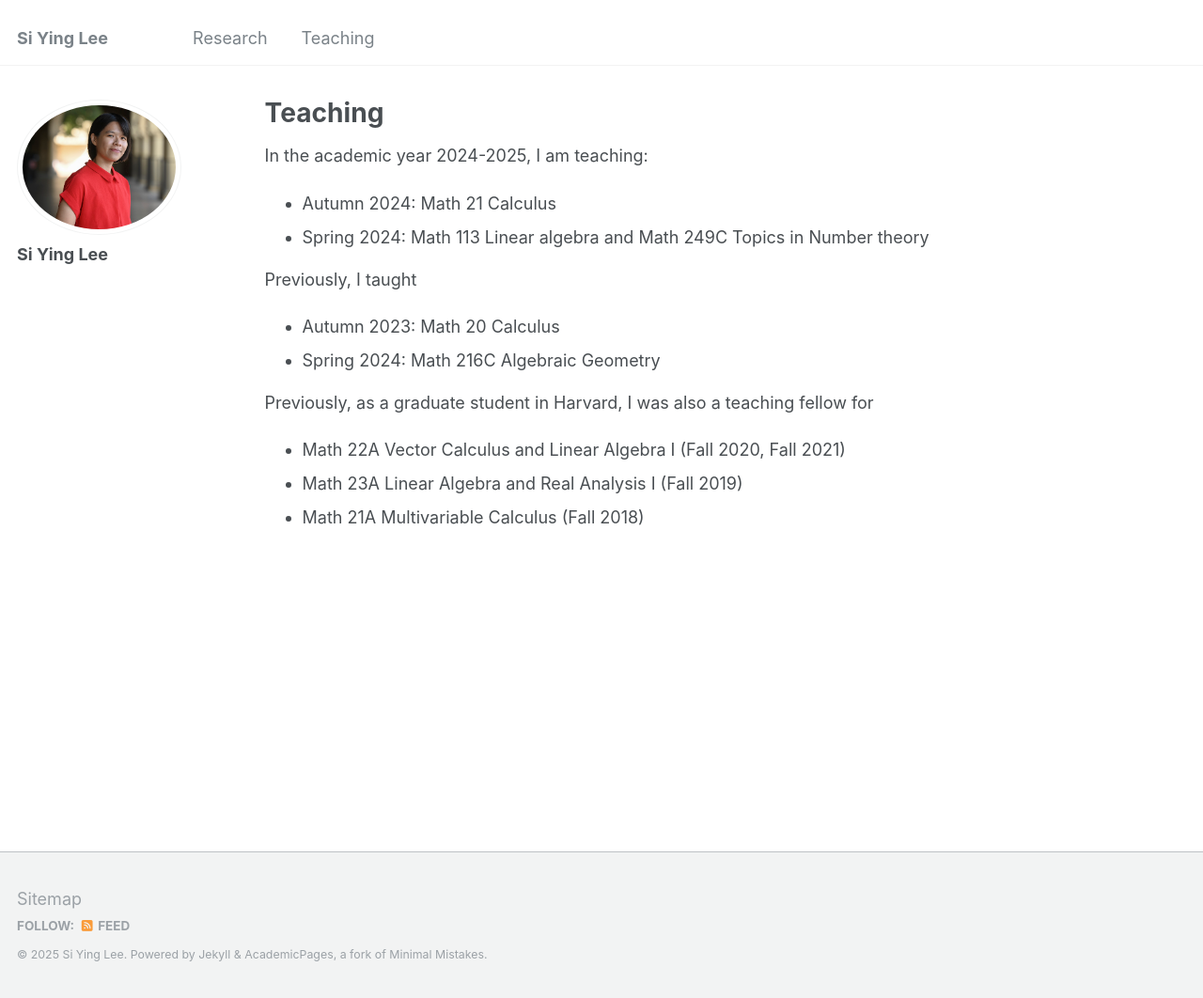
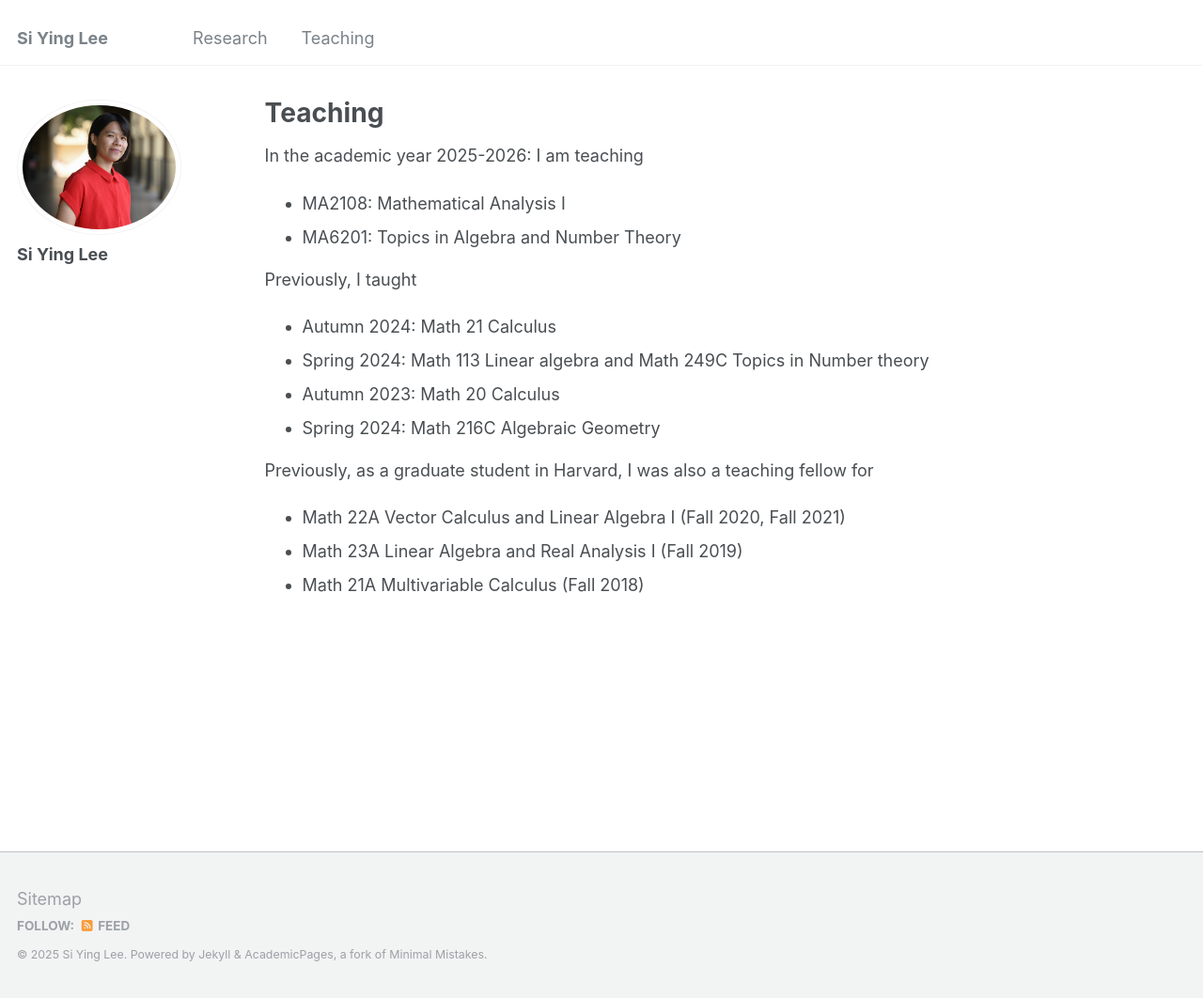
Before and after one commit to siyinglee/siyinglee.github.io, a Jekyll site: the page built from _pages/teaching.md, in a window 1280 px wide and 1062 px high. Shown: the whole window at 94% size. Built offline with Jekyll 4.4.1, drawn with Linux system fonts in a browser that asks for light colours.

Commit message:
Update teaching.md

```diff
--- a/_pages/teaching.md
+++ b/_pages/teaching.md
@@ -5,11 +5,14 @@ permalink: /teaching/
 author_profile: true
 ---
 
-In the academic year 2024-2025, I am teaching:
+In the academic year 2025-2026: I am teaching
+- MA2108: Mathematical Analysis I
+- MA6201: Topics in Algebra and Number Theory
+
+
+Previously, I taught
 - Autumn 2024: Math 21 Calculus
 - Spring 2024: Math 113 Linear algebra and Math 249C Topics in Number theory
-
-Previously, I taught
 - Autumn 2023: Math 20 Calculus
 - Spring 2024: Math 216C Algebraic Geometry
 
```
